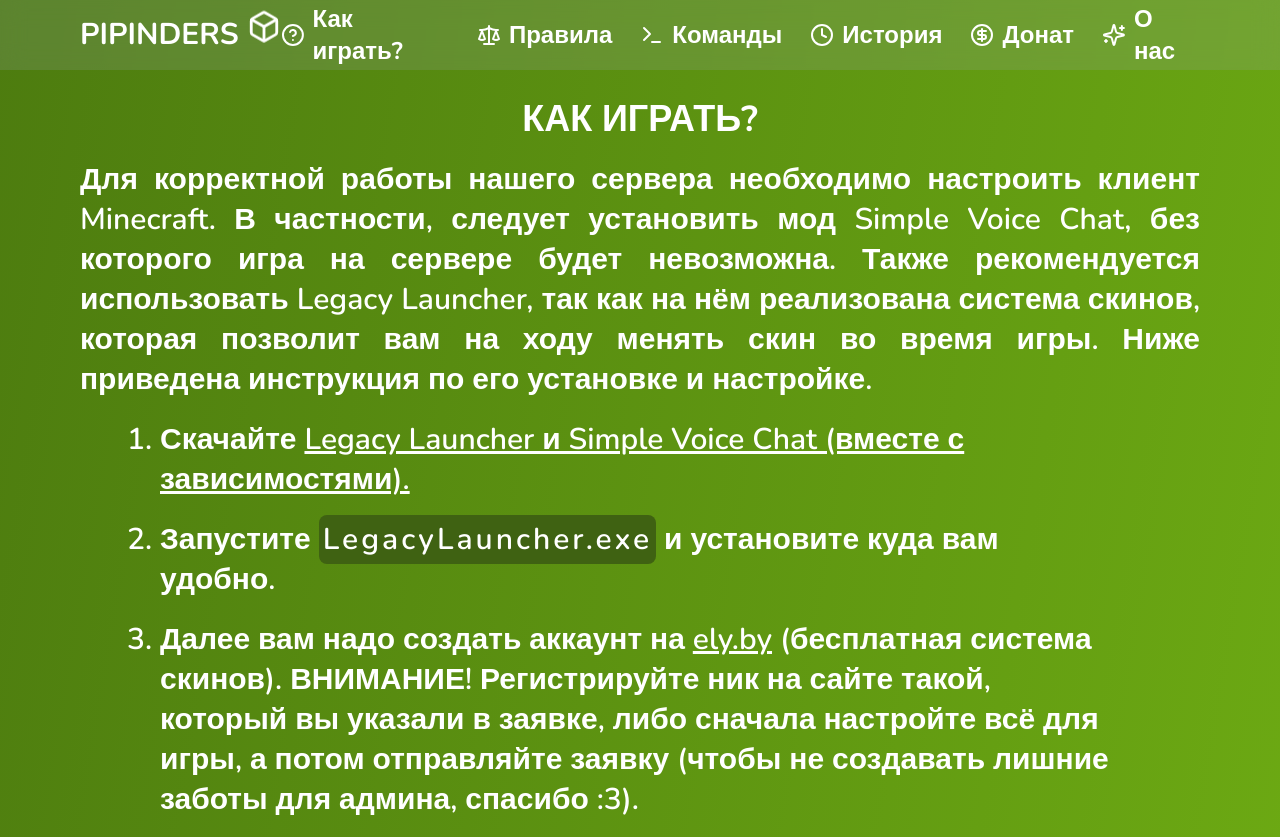
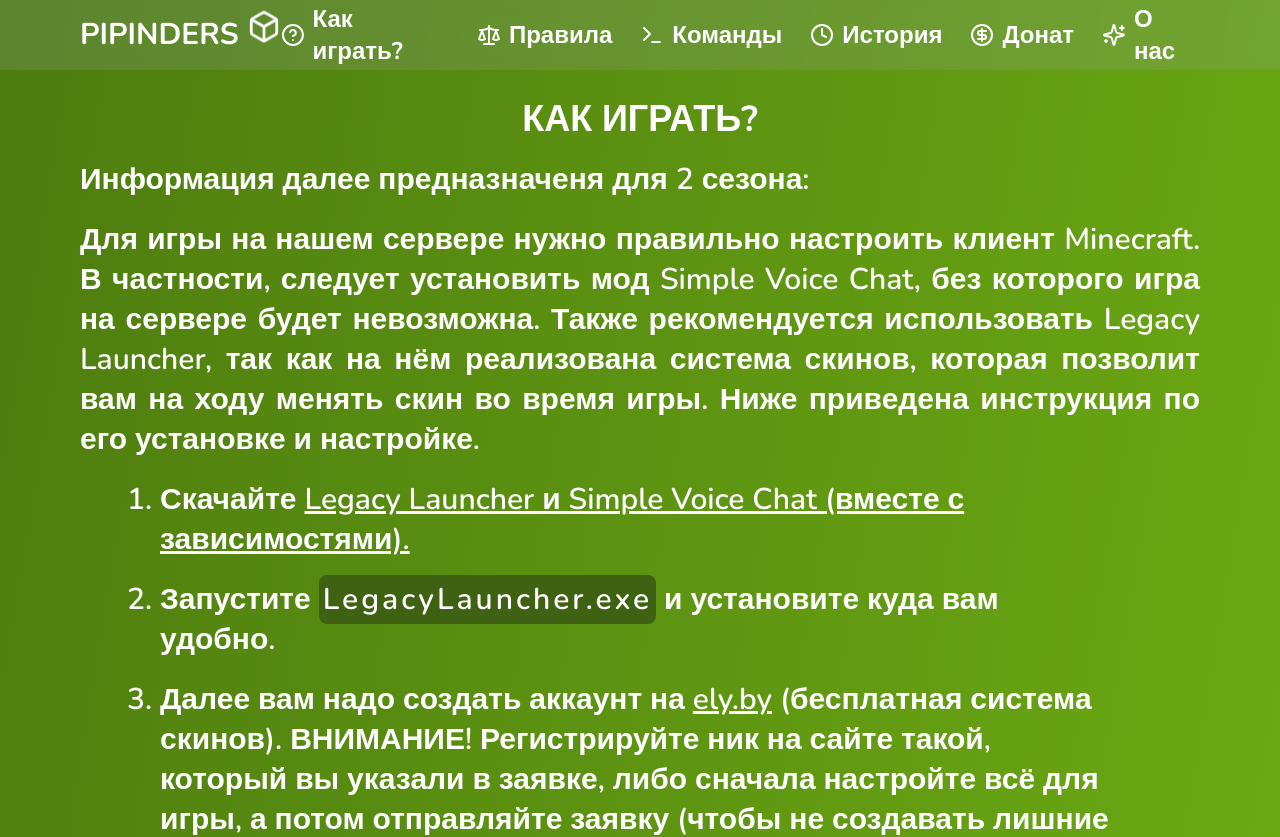
Before and after one commit to MrAbragadabra/pipinders, a Next.js app: page /how-to-play in a window 1280 px wide. Shown: the top 837 px of the page. Built offline with nearby package versions, Linux system fonts and the light colour scheme.

Commit message:
как играть немного поправлена

```diff
--- a/src/components/shared/howToPlay.tsx
+++ b/src/components/shared/howToPlay.tsx
@@ -20,9 +20,11 @@
 				</h1>
 			</div>
 			<div>
+			<p className='text-justify text-white font-semibold mt-5 text-3xl leading-10'>
+					Информация далее предназначеня для 2 сезона:
+				</p>
 				<p className='text-justify text-white font-semibold mt-5 text-3xl leading-10'>
-					Для корректной работы нашего сервера необходимо настроить клиент
-					Minecraft. В частности, следует установить мод Simple Voice Chat, без
+					Для игры на нашем сервере нужно правильно настроить клиент Minecraft. В частности, следует установить мод Simple Voice Chat, без
 					которого игра на сервере будет невозможна. Также рекомендуется
 					использовать Legacy Launcher, так как на нём реализована система
 					скинов, которая позволит вам на ходу менять скин во время игры. Ниже
```
